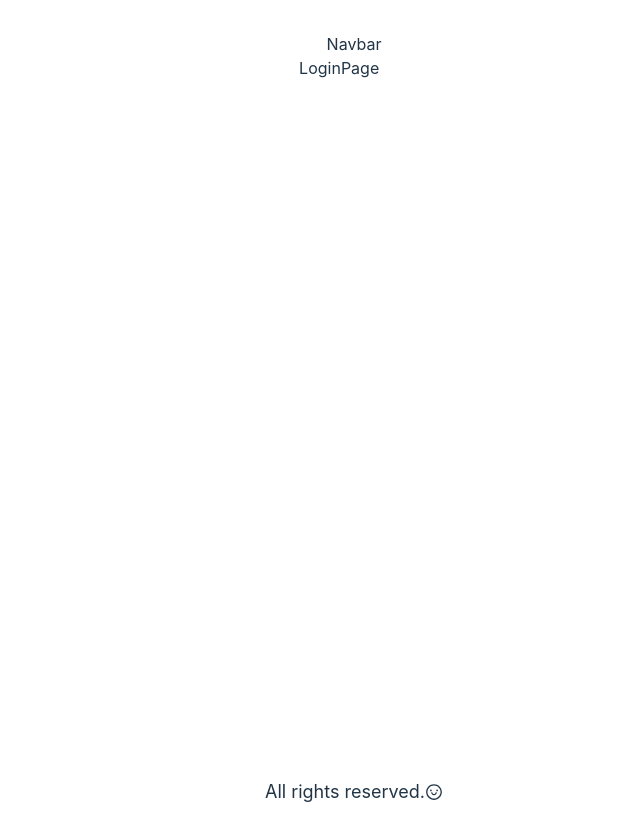
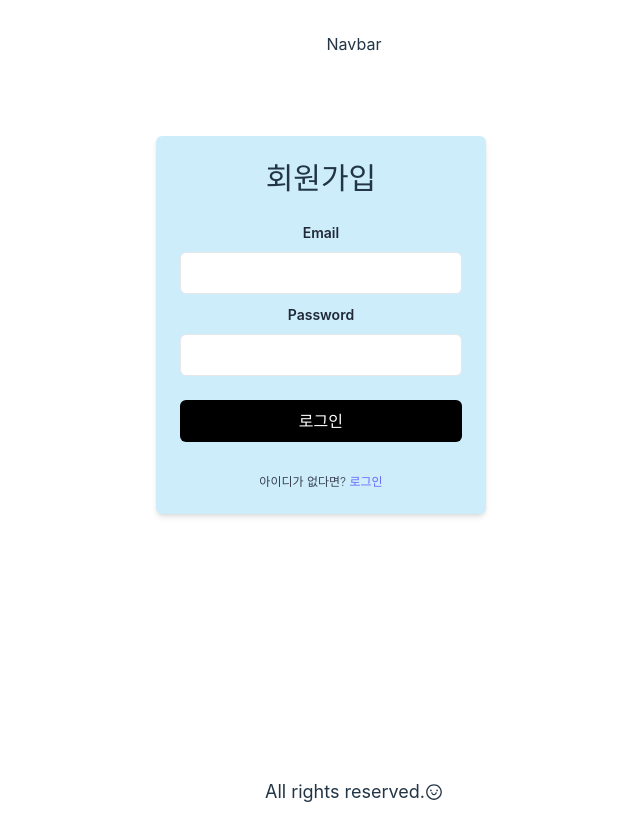
Before and after one commit to momnpa333/inflearn-study, a React (Vite) app in the folder Ajang2/frontend/: page /login in a window 1280 px wide. Shown: the top 840 px of the page, without its empty margins (286-926 px from the left). Built offline with nearby package versions, Linux system fonts and the light colour scheme.

Commit message:
make loginform

```diff
--- a/Ajang2/frontend/src/pages/LoginPage/index.jsx
+++ b/Ajang2/frontend/src/pages/LoginPage/index.jsx
@@ -1,7 +1,109 @@
 import React from "react";
+import { useForm } from "react-hook-form";
+import { useDispatch } from "react-redux";
+import { loginUser, registerUser } from "../../store/thunkFunctions";
 
 const LoginPage = () => {
-    return <div>LoginPage</div>;
+    const {
+        register,
+        handleSubmit,
+        formState: { errors },
+        reset,
+    } = useForm({ mode: "onChange" });
+    const dispatch = useDispatch();
+    const onSubmit = ({ email, password }) => {
+        const body = {
+            email,
+            password,
+        };
+
+        dispatch(loginUser(body));
+        reset();
+    };
+
+    const userEmail = {
+        required: "필수 필드입니다.",
+    };
+
+    const userPassword = {
+        required: "필수 필드입니다.",
+        minLength: {
+            value: 6,
+            message: "최소 6자입니다.",
+        },
+    };
+
+    return (
+        <section className="flex flex-col justify-center mt-20 max-w-[400px] m-auto">
+            <div className="p-6 bg-sky-500/20 rounded-md shadow-md">
+                <h1 className="text-3xl font-semibold text-center">회원가입</h1>
+                <form className="mt-6" onSubmit={handleSubmit(onSubmit)}>
+                    <div className="mb-2">
+                        <label
+                            htmlFor="email"
+                            className="text-sm font-semibold text-gray-800"
+                        >
+                            Email
+                        </label>
+                        <input
+                            type="email"
+                            id="email"
+                            className="w-full px-4 py-2 mt-2 bg-white border rounded-md"
+                            {...register("email", userEmail)}
+                        />
+                        {errors?.email && (
+                            <div>
+                                <span className="text-red-500">
+                                    {errors.email.message}
+                                </span>
+                            </div>
+                        )}
+                    </div>
+
+                    <div className="mb-2">
+                        <label
+                            htmlFor="password"
+                            className="text-sm font-semibold text-gray-800"
+                        >
+                            Password
+                        </label>
+                        <input
+                            type="password"
+                            id="password"
+                            className="w-full px-4 py-2 mt-2 bg-white border rounded-md"
+                            {...register("password", userPassword)}
+                        />
+                        {errors?.password && (
+                            <div>
+                                <span className="text-red-500">
+                                    {errors.password.message}
+                                </span>
+                            </div>
+                        )}
+                    </div>
+
+                    <div className="mt-6">
+                        <button
+                            type="submit"
+                            className="w-full px-4 py-2 text-white duration-200 bg-black rounded-md hover:bg-gray-700"
+                        >
+                            로그인
+                        </button>
+                    </div>
+
+                    <p className="mt-8 text-xs font-light text-center text-gray-700">
+                        아이디가 없다면?{" "}
+                        <a
+                            href="/register"
+                            className="font-medium hover:underline"
+                        >
+                            로그인
+                        </a>
+                    </p>
+                </form>
+            </div>
+        </section>
+    );
 };
 
 export default LoginPage;
--- a/Ajang2/frontend/src/pages/RegisterPage/index.jsx
+++ b/Ajang2/frontend/src/pages/RegisterPage/index.jsx
@@ -11,7 +11,6 @@ const RegisterPage = () => {
         reset,
     } = useForm({ mode: "onChange" });
     const dispatch = useDispatch();
-
     const onSubmit = ({ email, password, name }) => {
         const body = {
             email,
@@ -19,6 +18,7 @@ const RegisterPage = () => {
             name,
             image: `https://via.placeholder.com/600x400?text=no+user+image`,
         };
+
         dispatch(registerUser(body));
         reset();
     };
--- a/Ajang2/frontend/src/store/thunkFunctions.js
+++ b/Ajang2/frontend/src/store/thunkFunctions.js
@@ -1,11 +1,14 @@
 import { createAsyncThunk } from "@reduxjs/toolkit";
 import axiosInstance from "../utils/axios";
+//import { testInstance } from "../utils/axios";
 
 export const registerUser = createAsyncThunk(
     "user/registerUser",
     async (body, thunkAPI) => {
+        console.log(thunkAPI);
         try {
             const response = await axiosInstance.post(`/users/register`, body);
+
             return response.data;
         } catch (error) {
             console.log(error);
@@ -15,3 +18,19 @@ export const registerUser = createAsyncThunk(
         }
     }
 );
+
+export const loginUser = createAsyncThunk(
+    "user/loginUser",
+    async (body, thunkAPI) => {
+        console.log(thunkAPI);
+        try {
+            const response = await axiosInstance.post(`/users/login`, body);
+            return response.data;
+        } catch (error) {
+            console.log(error);
+            return thunkAPI.rejectWithValue(
+                error.response.data || error.message
+            );
+        }
+    }
+);
--- a/Ajang2/frontend/src/store/userSlice.js
+++ b/Ajang2/frontend/src/store/userSlice.js
@@ -1,5 +1,5 @@
 import { createSlice } from "@reduxjs/toolkit";
-import { registerUser } from "./thunkFunctions";
+import { loginUser, registerUser } from "./thunkFunctions";
 import { toast } from "react-toastify";
 
 const initialState = {
@@ -35,6 +35,21 @@ const userSlice = createSlice({
                 state.isLoading = false;
                 state.error = action.payload;
                 toast.error(action.payload);
+            })
+            .addCase(loginUser.pending, (state) => {
+                state.isLoading = true;
+            })
+            .addCase(loginUser.fulfilled, (state, action) => {
+                state.isLoading = false;
+                state.userData = action.payload;
+                toast.info("로그인 성공함");
+                state.isAuth = true;
+                localStorage.setItem("accessToken", action.payload.accessToken);
+            })
+            .addCase(loginUser.rejected, (state, action) => {
+                state.isLoading = false;
+                state.error = action.payload;
+                toast.error(action.payload);
             });
     },
 });
--- a/Ajang2/frontend/src/utils/axios.js
+++ b/Ajang2/frontend/src/utils/axios.js
@@ -1,6 +1,6 @@
 import axios from "axios";
 
-const axiosInstance = axios.create({
+export const axiosInstance = axios.create({
     baseURL: import.meta.env.PROD ? "" : "http://localhost:8080",
 });
 
```
